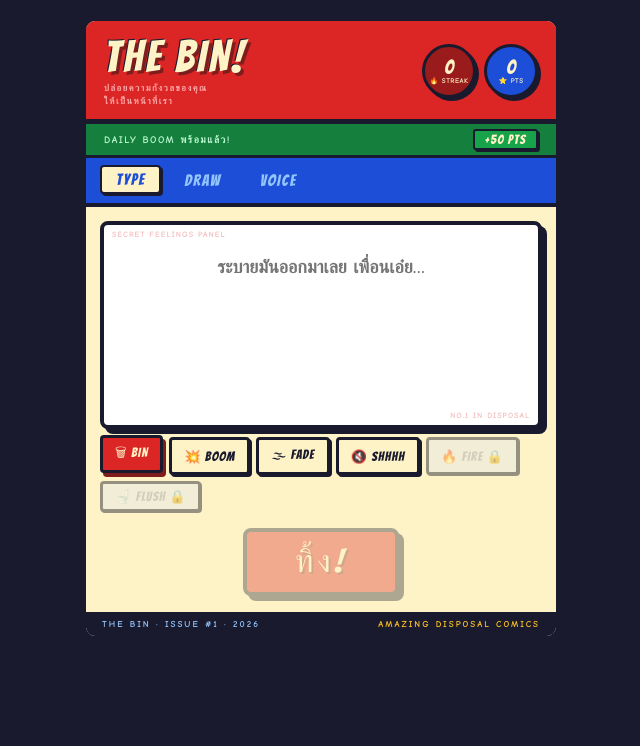
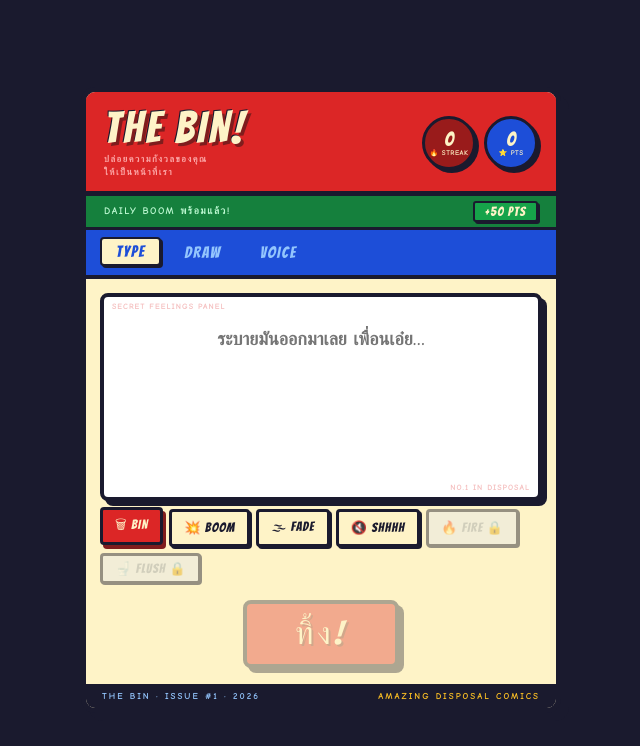
Before and after one commit to supparajan-mai/thebin, a React (Vite) app: page / in a window 1280 px wide. Shown: the top 746 px of the page, without its empty margins (319-959 px from the left). Built offline with nearby package versions, Linux system fonts and the light colour scheme.

Commit message:
Add files via upload

```diff
--- a/src/index.css
+++ b/src/index.css
@@ -6,15 +6,21 @@
 
 body {
   min-height: 100vh;
-  min-height: 100dvh; /* Android/iOS — แก้ปัญหา address bar */
-  background: #1a1a2e; /* ตรงกับสีขอบ app ไม่ให้เห็นเหลือง */
+  min-height: 100dvh;
+  background: #1a1a2e;
   display: flex;
-  align-items: flex-start;
+  align-items: center;
   justify-content: center;
-  padding: 16px;
-  padding-bottom: max(16px, env(safe-area-inset-bottom));
+  padding: 12px;
+  padding-top: max(12px, env(safe-area-inset-top));
+  padding-bottom: max(12px, env(safe-area-inset-bottom));
   font-family: 'Comic Neue', cursive;
   overflow-x: hidden;
+}
+
+#root {
+  width: 100%;
+  max-width: 480px;
 }
 
 #root {
```
